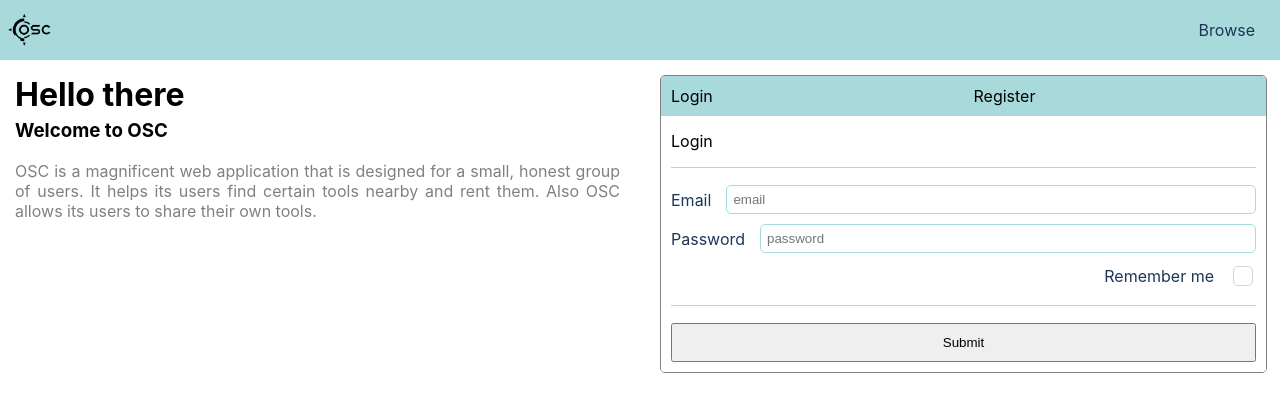
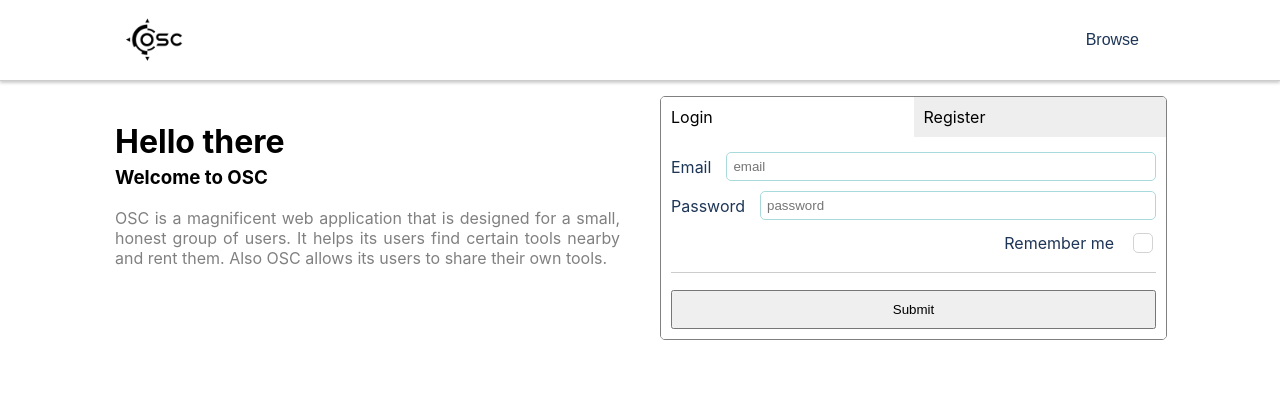
Before and after one commit to Dumitrescu-Dragos/Proiect-colectiv-Group934-Team3, a React (Create React App) app in the folder front-end1/: page / in a window 1280 px wide. Shown: the top 412 px of the page. Built offline with nearby package versions, Linux system fonts and the light colour scheme.

Commit message:
Add style to landing page

```diff
--- a/front-end1/src/App.scss
+++ b/front-end1/src/App.scss
@@ -1,6 +1,7 @@
 /*
     General theme
 */
+
 
 .shadow {
     -webkit-box-shadow: 0px 0px 15px 0px rgba(0,0,0,0.25);
--- a/front-end1/src/components/advertisementCard/AdvertisementCard.scss
+++ b/front-end1/src/components/advertisementCard/AdvertisementCard.scss
@@ -3,6 +3,7 @@ $material-icons-font-path: '~material-icons/iconfont/';
 @import '~material-icons/iconfont/material-icons.scss';
 
 .advertisement-card{
+    background: $white-color;
     display: flex;
     align-items: stretch;
     justify-content: space-between;
--- a/front-end1/src/components/authentication/Authentication.scss
+++ b/front-end1/src/components/authentication/Authentication.scss
@@ -17,10 +17,10 @@
             align-content: center;
             align-items: center;
             padding: 10px;
-            background-color: $light-blue-color;
+            background-color: $lightest-gray;
             cursor: pointer;
 
-            .sellected {
+            &.sellected {
                 background-color: $white-color;
             }
         }
--- a/front-end1/src/components/form/Form.scss
+++ b/front-end1/src/components/form/Form.scss
@@ -55,7 +55,7 @@
     border: 1px solid lightgray;
 
     &:checked {
-      background: lightgreen;
+      background: $medium-blue-color;
     }
   }
 
--- a/front-end1/src/components/form/Form.tsx
+++ b/front-end1/src/components/form/Form.tsx
@@ -22,7 +22,7 @@ export interface FormData {
 }
 
 interface IFormProps {
-    title: string;
+    title?: string;
     fields: IFormField[];
     onSubmit: (formData: FormData[]) => void;
 }
@@ -157,7 +157,6 @@ export default class Form extends React.Component<IFormProps, IFormState> {
                 <div className='form-title'>
                     {this.props.title}
                 </div>
-                <hr />
                 <div className='from-field-container'>
                     {this.renderFromFields()}
                 </div>
--- a/front-end1/src/components/form/StaticForms.tsx
+++ b/front-end1/src/components/form/StaticForms.tsx
@@ -19,7 +19,7 @@ let genderSelectProps: IFormDropDown =  {
 export let RegisterForm:JSX.Element =
     <Form
         key = 'register-form'
-        title = 'Register'
+        title = ''
         fields = {[
             {key: 'inviteid', label: 'InviteID', type: 'text', placeholder: 'Given invite ID'},
             {key: 'email', label: 'Email', type: 'email', placeholder: 'email@example.com'},
@@ -83,7 +83,7 @@ export let RegisterForm:JSX.Element =
 export let LoginForm:JSX.Element =
     <Form
         key = 'login-form'
-        title = 'Login'
+        title = ''
         fields = {[
             {key: 'email', label: 'Email', type: 'email', placeholder: 'email'},
             {key: 'password', label: 'Password', type: 'password', placeholder: 'password'},
--- a/front-end1/src/components/header/Header.scss
+++ b/front-end1/src/components/header/Header.scss
@@ -1,12 +1,22 @@
 @import './../../theme.scss';
 
 header {
-    display: flex;
-    background-color: $light-blue-color;
+    background-color: $white-color;
+    padding: 0 15px;
+    border-bottom: 1px solid $lighter-gray;
+    box-shadow: 0 2px 3px $lighter-gray;
+    font-family: Arial;
+
+    .navbar{
+        display: flex;
+        max-width: 1050px;
+        margin: 0 auto;
+        justify-content: space-between;
 
     .logo {
         padding: 0px;
-        height: 60px;
+        width: auto;
+        height: 80px;
         display: flex;
         align-items: center;
         justify-content: center;
@@ -20,10 +30,7 @@ header {
         width: 100%;
 
         .header-button {
-            margin-left: 10px;
-            margin-right: 10px;
-            padding-left: 5px;
-            padding-right: 5px;
+            padding: 0 1rem;
             height: 100%;
             display: flex;
             align-items: center;
@@ -33,8 +40,7 @@ header {
             text-decoration: none;
 
             &:hover {
-                background-color: $medium-blue-color;
-                color: $white-color;
+                background-color: $lightest-gray;
             }
         }
 
@@ -45,4 +51,5 @@ header {
             padding-right: 5px;
         }
     }
+    }
 }
--- a/front-end1/src/components/header/Header.tsx
+++ b/front-end1/src/components/header/Header.tsx
@@ -11,14 +11,13 @@ interface IHeaderState {
 
 export default class Header extends React.Component<IHeaderProps, IHeaderState> {
 
-    public constructor (props: IHeaderProps) {
+    public constructor(props: IHeaderProps) {
         super(props);
     }
 
-    public renderHeaderButton = (label: string, url:string, loggged: boolean) => {
+    public renderHeaderButton = (label: string, url: string, loggged: boolean) => {
         var element = (<div></div>);
-        if(localStorage.getItem("token")!=null || loggged == false)
-        {
+        if (localStorage.getItem("token") != null || loggged == false) {
             element = (<a href={url} className='header-button'><div>
                 {label}
             </div></a>
@@ -27,22 +26,21 @@ export default class Header extends React.Component<IHeaderProps, IHeaderState>
         return element;
     }
 
-    public renderLogOutButton = () =>{
+    public renderLogOutButton = () => {
         var element = null;
-        if(localStorage.getItem("token")!=null)
-        {
+        if (localStorage.getItem("token") != null) {
             element = (<a href='/logout' className='logout-button'>Logout</a>);
         }
         return element;
     }
 
-    public render () {
-        const logoImage="/assets/images/OSC_Black.png";
+    public render() {
+        const logoImage = "/assets/images/OSC_Black.png";
         return (
             <header>
+                <div className="navbar">
                     <a href={"/"}>
-
-                    <img src={logoImage} className='logo'/>
+                        <img src={logoImage} className='logo' />
                     </a>
                     <div className='nav'>
                         {this.renderHeaderButton('Browse', "/all-ads", false)}
@@ -50,6 +48,7 @@ export default class Header extends React.Component<IHeaderProps, IHeaderState>
                         {this.renderHeaderButton('Profile', "/profile", true)}
                         {this.renderLogOutButton()}
                     </div>
+                </div>
             </header>
         );
     }
--- a/front-end1/src/views/landingPage/LandingPage.scss
+++ b/front-end1/src/views/landingPage/LandingPage.scss
@@ -1,6 +1,11 @@
 @import './../../theme.scss';
 
 .landing-page {
+  .container{
+    display: flex;
+    align-items: stretch;
+    max-width: 1050px;
+    margin: 0 auto;
 
   .geosuggest__suggests--hidden {
     max-height: 0;
@@ -14,7 +19,7 @@
   }
 
   .landing-page-content {
-    padding-right: 40px;
+    margin-top: 2.5%;
 
     .landing-page-dialog {
       padding-left: 40px;
@@ -40,3 +45,4 @@
     }
   }
 }
+}
--- a/front-end1/src/views/landingPage/LandingPage.tsx
+++ b/front-end1/src/views/landingPage/LandingPage.tsx
@@ -17,10 +17,9 @@ export default class LandingPage extends React.Component<ILandingPageProps, ILan
         super(props);
     }
 
-    public renderAuthorization = () =>{
+    public renderAuthorization = () => {
         var element = (<div></div>);
-        if(localStorage.getItem("token")==null)
-        {
+        if (localStorage.getItem("token") == null) {
             element = (
                 <div className='right landing-page-dialog'>
                     <AuthenticationView />
@@ -35,9 +34,11 @@ export default class LandingPage extends React.Component<ILandingPageProps, ILan
                 <Header />
                 <div className='container'>
                     <div className='left landing-page-content'>
-                        <h1> Hello there </h1>
-                        <h3> Welcome to OSC </h3>
-                        <p> OSC is a magnificent web application that is designed for a small, honest group of users. It helps its users find certain tools nearby and rent them. Also OSC allows its users to share their own tools.</p>
+                        <div>
+                            <h1> Hello there </h1>
+                            <h3> Welcome to OSC </h3>
+                            <p> OSC is a magnificent web application that is designed for a small, honest group of users. It helps its users find certain tools nearby and rent them. Also OSC allows its users to share their own tools.</p>
+                        </div>
                     </div>
                     {this.renderAuthorization()}
                 </div>
```
Lines whose indentation alone changed are shown as unchanged.
